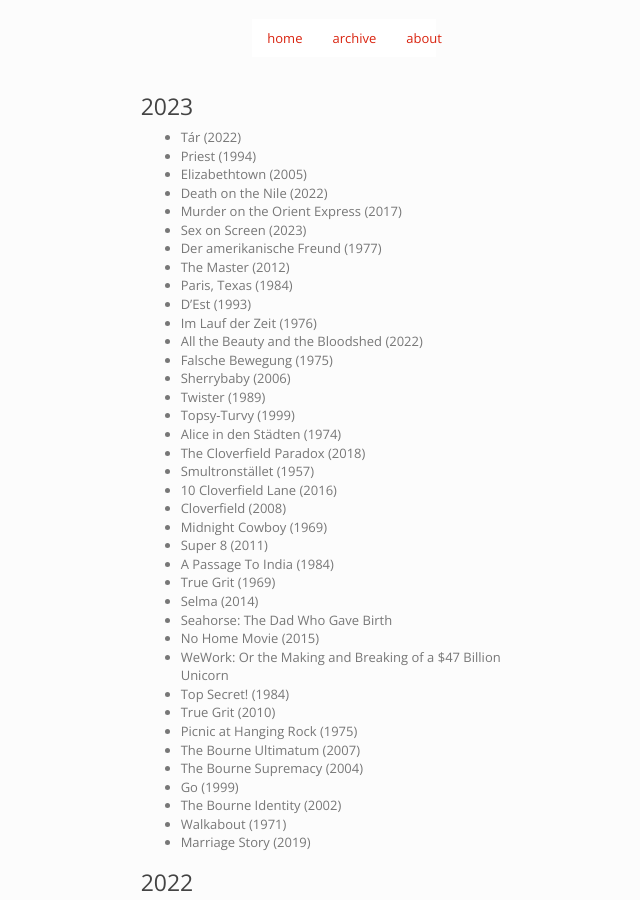
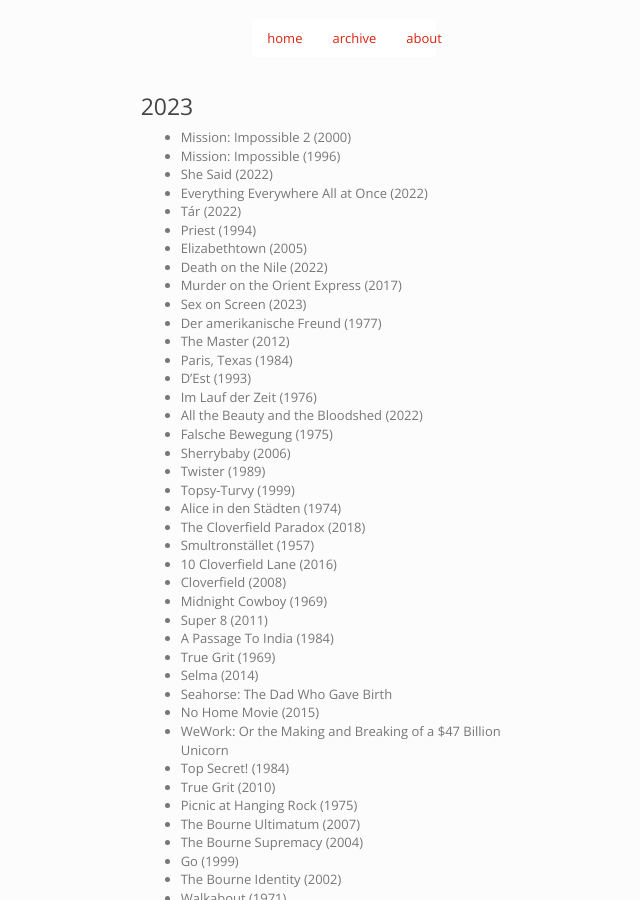
Before and after one commit to imtayadeway/imtayadeway.github.io, a Jekyll site: the page built from film/index.md, in a window 1280 px wide and 900 px high. Shown: the whole window, without its empty margins (296-936 px from the left). Built offline with Jekyll 4.4.1, drawn with Linux system fonts in a browser that asks for light colours.

Commit message:
plane movies

```diff
--- a/film/index.md
+++ b/film/index.md
@@ -5,6 +5,10 @@
 
 ### 2023
 
+- Mission: Impossible 2 (2000)
+- Mission: Impossible (1996)
+- She Said (2022)
+- Everything Everywhere All at Once (2022)
 - Tár (2022)
 - Priest (1994)
 - Elizabethtown (2005)
```
